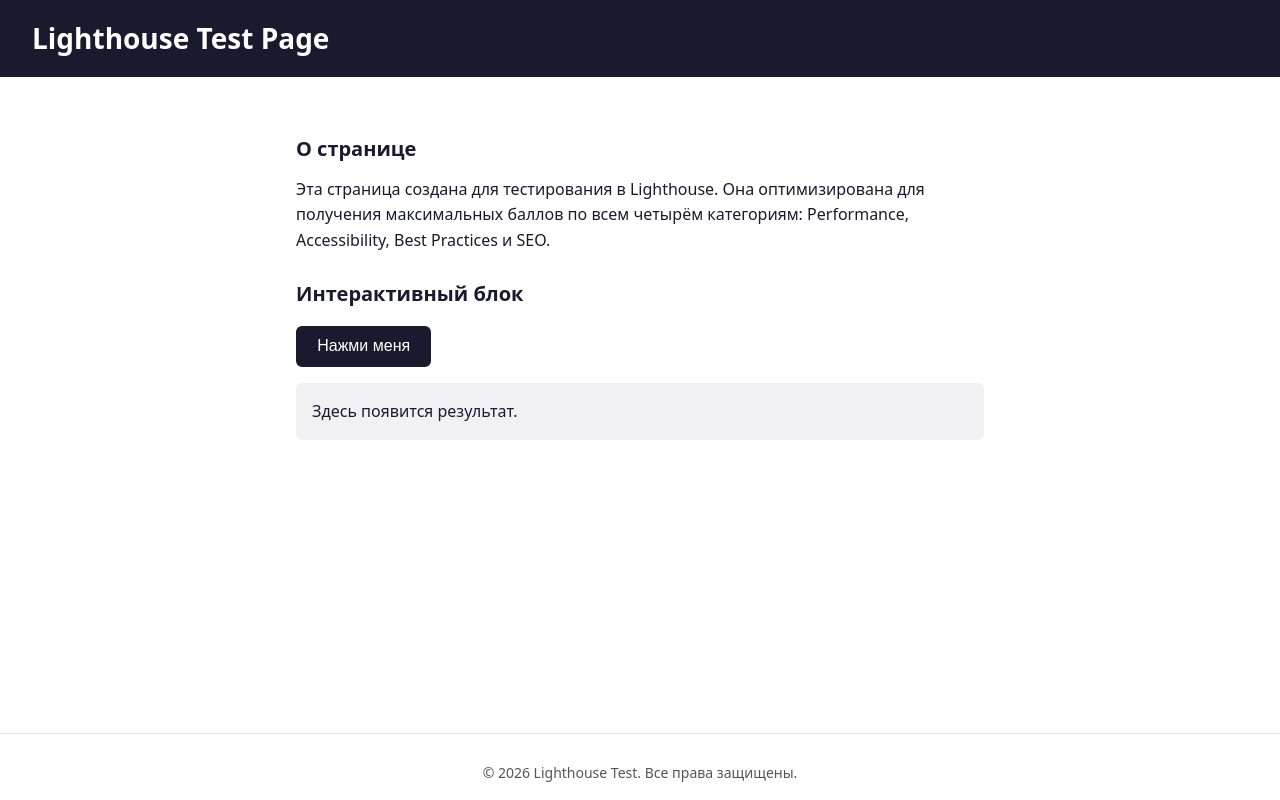
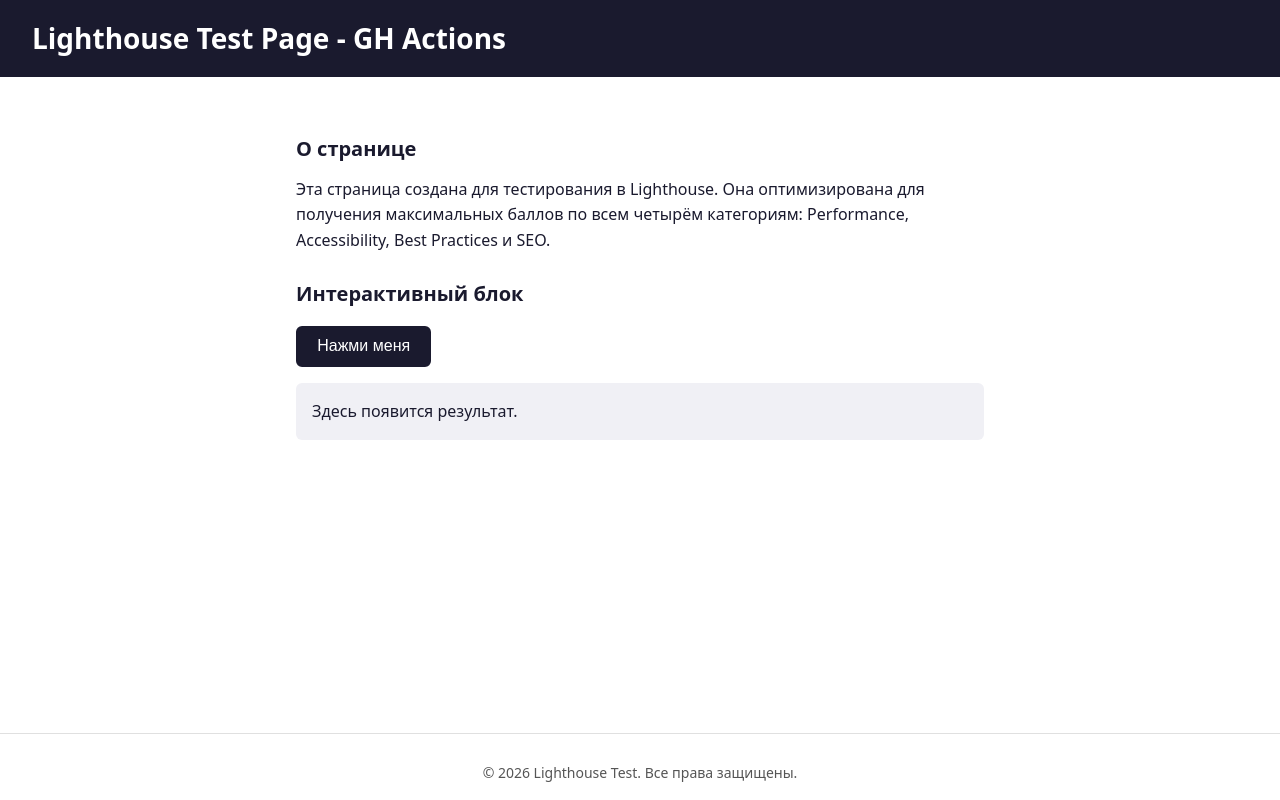
Before and after one commit to ChinaGiza/QUALITY_LR3, a website built with Vite: page index.html in a window 1280 px wide. Built offline with nearby package versions, Linux system fonts and the light colour scheme.

Commit message:
Change index.html

```diff
--- a/index.html
+++ b/index.html
@@ -87,7 +87,7 @@
 <body>
 
 <header>
-    <h1>Lighthouse Test Page</h1>
+    <h1>Lighthouse Test Page - GH Actions</h1>
 </header>
 
 <main>
```
